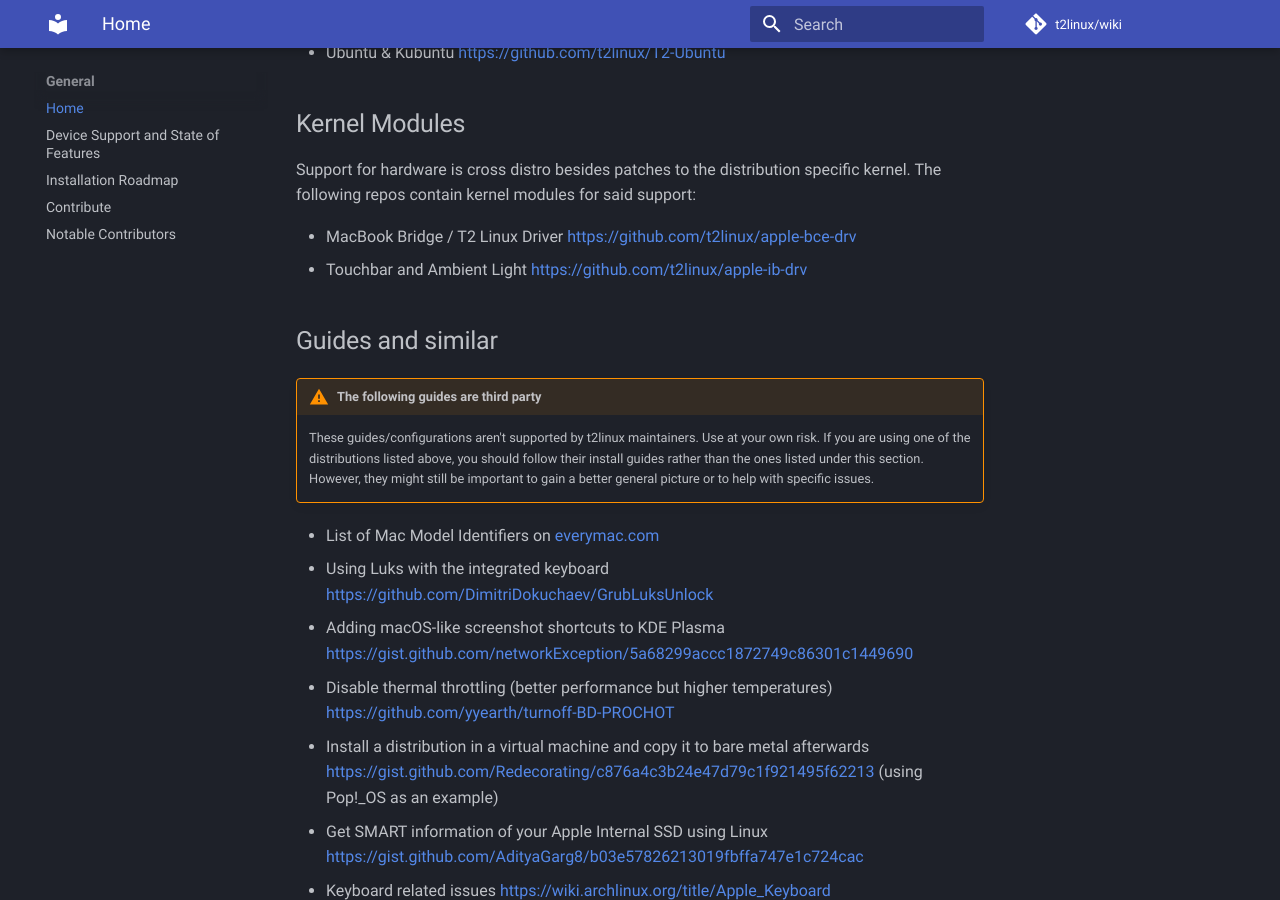
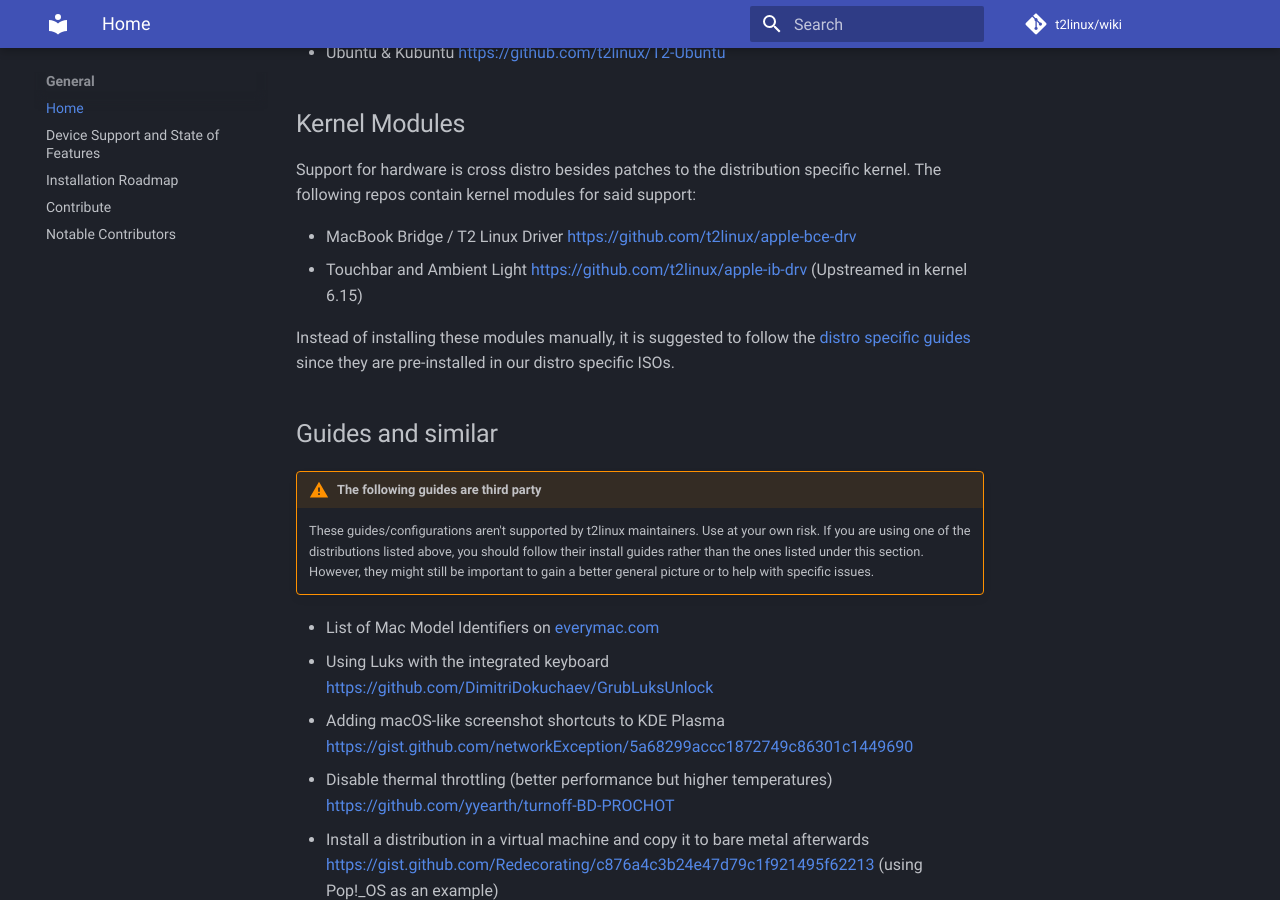
Before and after one commit to t2linux/wiki, an MkDocs documentation site: the page built from docs/index.md, in a window 1280 px wide and 900 px high, scrolled down 1264 px. Built offline with MkDocs 1.6.1 and Material for MkDocs 9.7.7, drawn with Linux system fonts in a browser that asks for light colours; comment, search, counter and statistics services are not loaded.

Commit message:
Index: discourage installing bce and touchbar drivers manually

```diff
--- a/docs/index.md
+++ b/docs/index.md
@@ -39,7 +39,9 @@ Support for hardware is cross distro besides patches to the distribution specifi
 The following repos contain kernel modules for said support:
 
 - MacBook Bridge / T2 Linux Driver [https://github.com/t2linux/apple-bce-drv](https://github.com/t2linux/apple-bce-drv)
-- Touchbar and Ambient Light [https://github.com/t2linux/apple-ib-drv](https://github.com/t2linux/apple-ib-drv)
+- Touchbar and Ambient Light [https://github.com/t2linux/apple-ib-drv](https://github.com/t2linux/apple-ib-drv) (Upstreamed in kernel 6.15)
+
+Instead of installing these modules manually, it is suggested to follow the [distro specific guides](https://wiki.t2linux.org/distributions/overview/) since they are pre-installed in our distro specific ISOs.
 
 ## Guides and similar
 
```
